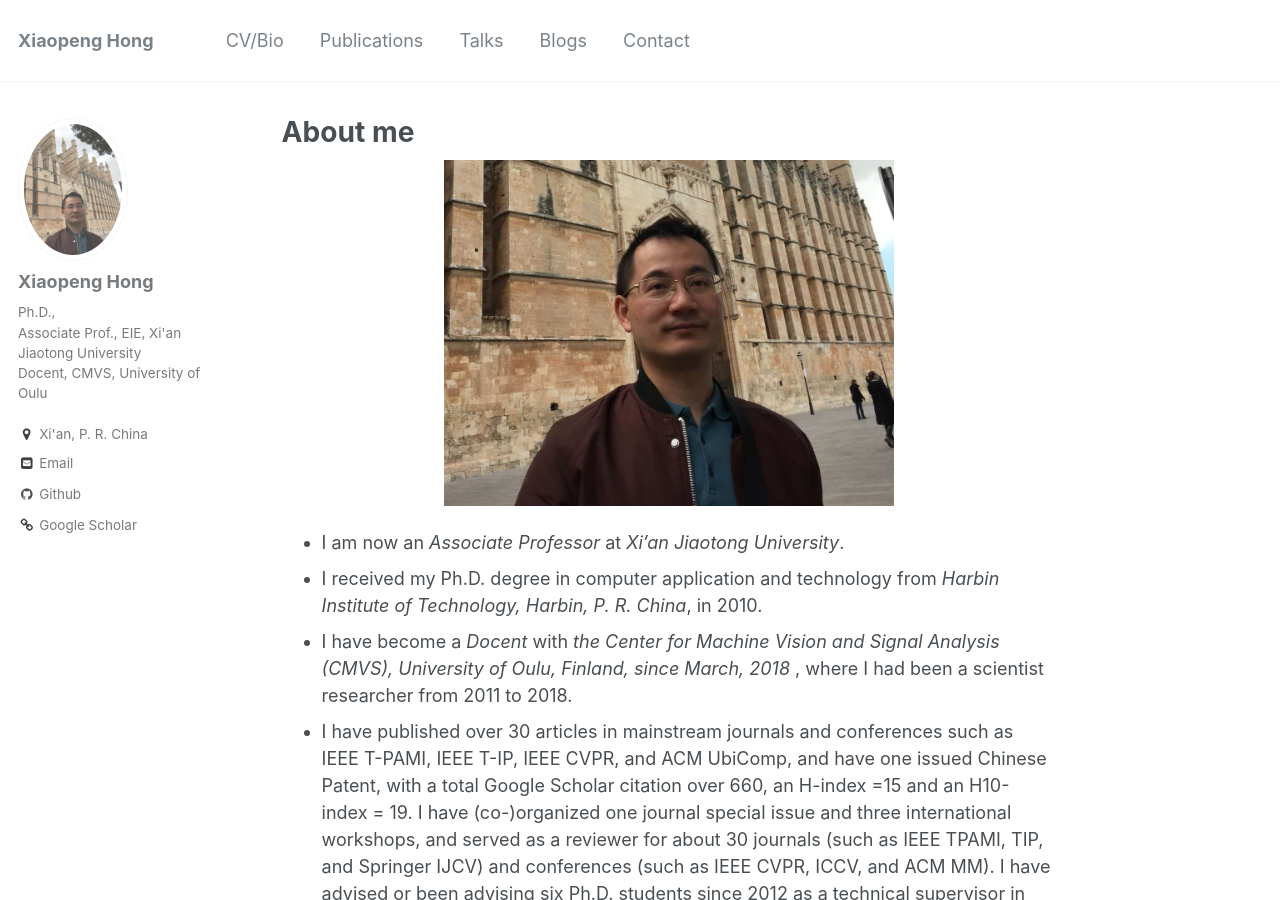
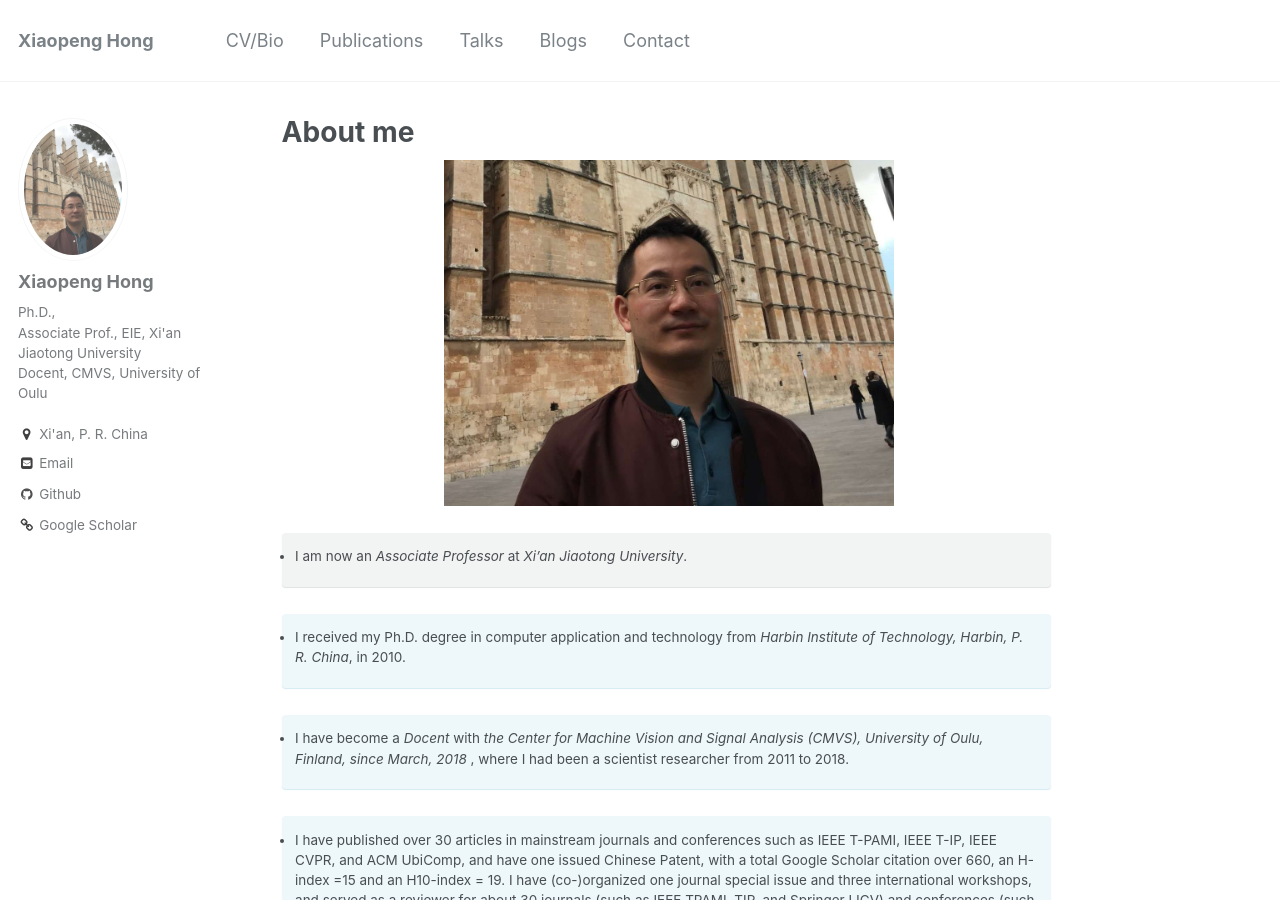
Before and after one commit to xiaopenghong/xiaopenghong.github.io, a Jekyll site: the page built from _pages/about.md, in a window 1280 px wide and 900 px high. Built offline with Jekyll 4.4.1, drawn with Linux system fonts in a browser that asks for light colours.

Commit message:
Update about.md

```diff
--- a/_pages/about.md
+++ b/_pages/about.md
@@ -13,23 +13,21 @@ redirect_from:
 </p>
 
 * I am now an <i>Associate Professor</i> at <i>Xi’an Jiaotong University</i>.
+{: .notice--primary}
 * I received my Ph.D. degree in computer application and technology from <i>Harbin Institute of Technology, Harbin, P. R. China</i>, in 2010.
+{: .notice--info}
 * I have become a <i>Docent</i> with <i>the Center for Machine Vision and Signal Analysis (CMVS), University of Oulu, Finland, since March, 2018 </i>, where I had been a scientist researcher from 2011 to 2018.
+{: .notice--info}
 * I have published over 30 articles in mainstream journals and conferences such as IEEE T-PAMI, IEEE T-IP, IEEE CVPR, and ACM UbiComp, and have one issued Chinese Patent, with a total Google Scholar citation over 660, an H-index =15 and an H10-index = 19. I have (co-)organized one journal special issue and three international workshops, and served as a reviewer for about 30 journals (such as IEEE TPAMI, TIP, and Springer IJCV) and conferences (such as IEEE CVPR, ICCV, and ACM MM). I have advised or been advising six Ph.D. students since 2012 as a technical supervisor in Oulu University, Finland. I have been a PI of an Infotech Oulu Postdoctoral funding project and the project manager of an Academy of Finland ICT 2023 funding project (also the only co-writer of that proposal).
+{: .notice--info}
 * My current research interests include the deep learning technology and other machine learning methods, especially their applications in multi-modal learning, affective computing, intelligent medical examination, and human-computer interaction, and so forth. Global media have reported my research including MIT Technology Review and Daily Mail.
-
+{: .notice--success}
 
 
 # Recent News
 * May 14, 2019. One paper got accepted by Elsevier Neurocomputing.
-{: .notice}
 * May 09, 2019. One paper got accepted by IJCAI, 2019.
-{: .notice}
 * July 17, 2019. One paper got accepted by ICIP, 2019.
-{: .notice}
 * April 12, 2019. One paper got accepted by ICMR, 2019.
-{: .notice}
 * March 21, 2019. One paper got accepted by SCIA, 2019.
-{: .notice}
 * March 13, 2019. I have jointed Xi'an Jiaotong University as an Associate Professor.
-{: .notice}
```
